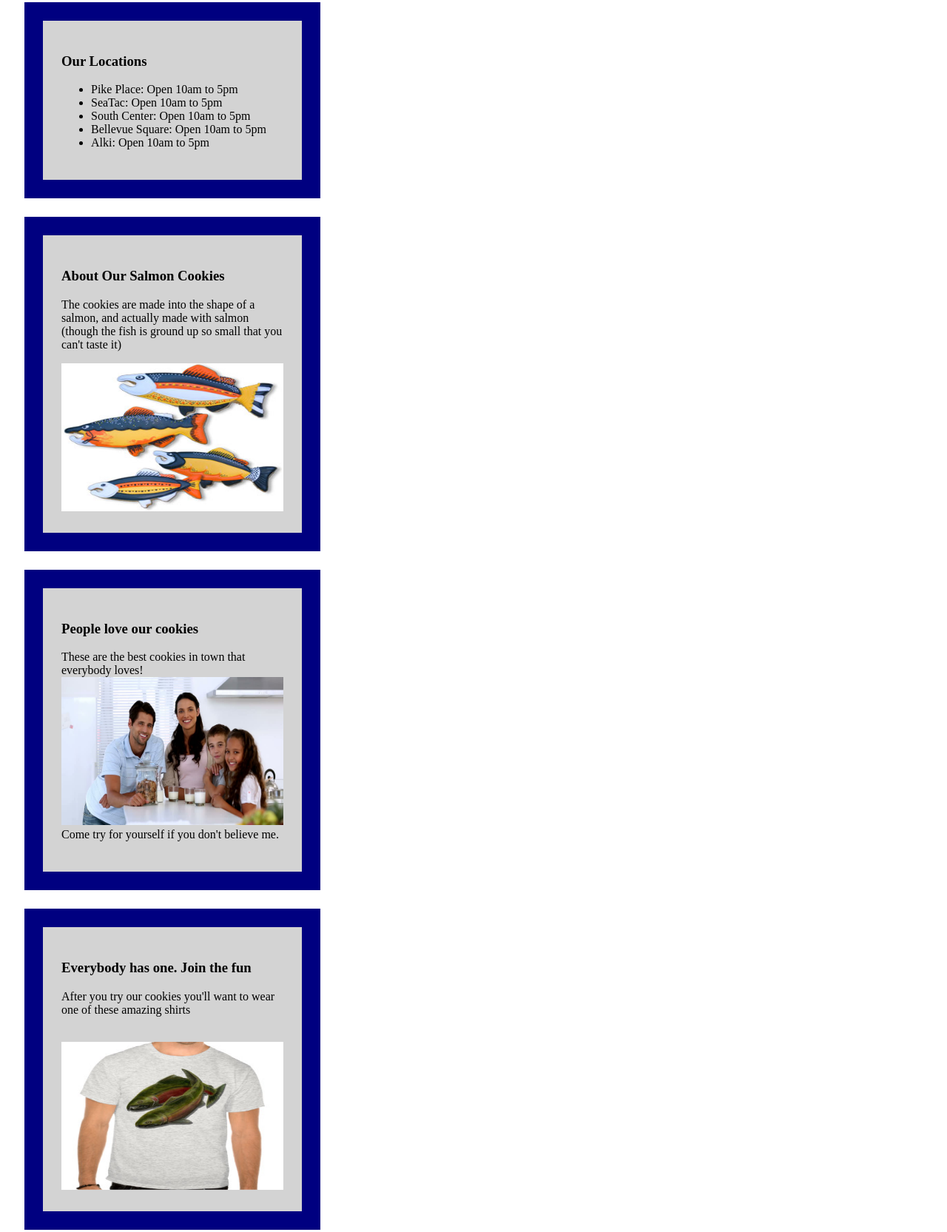
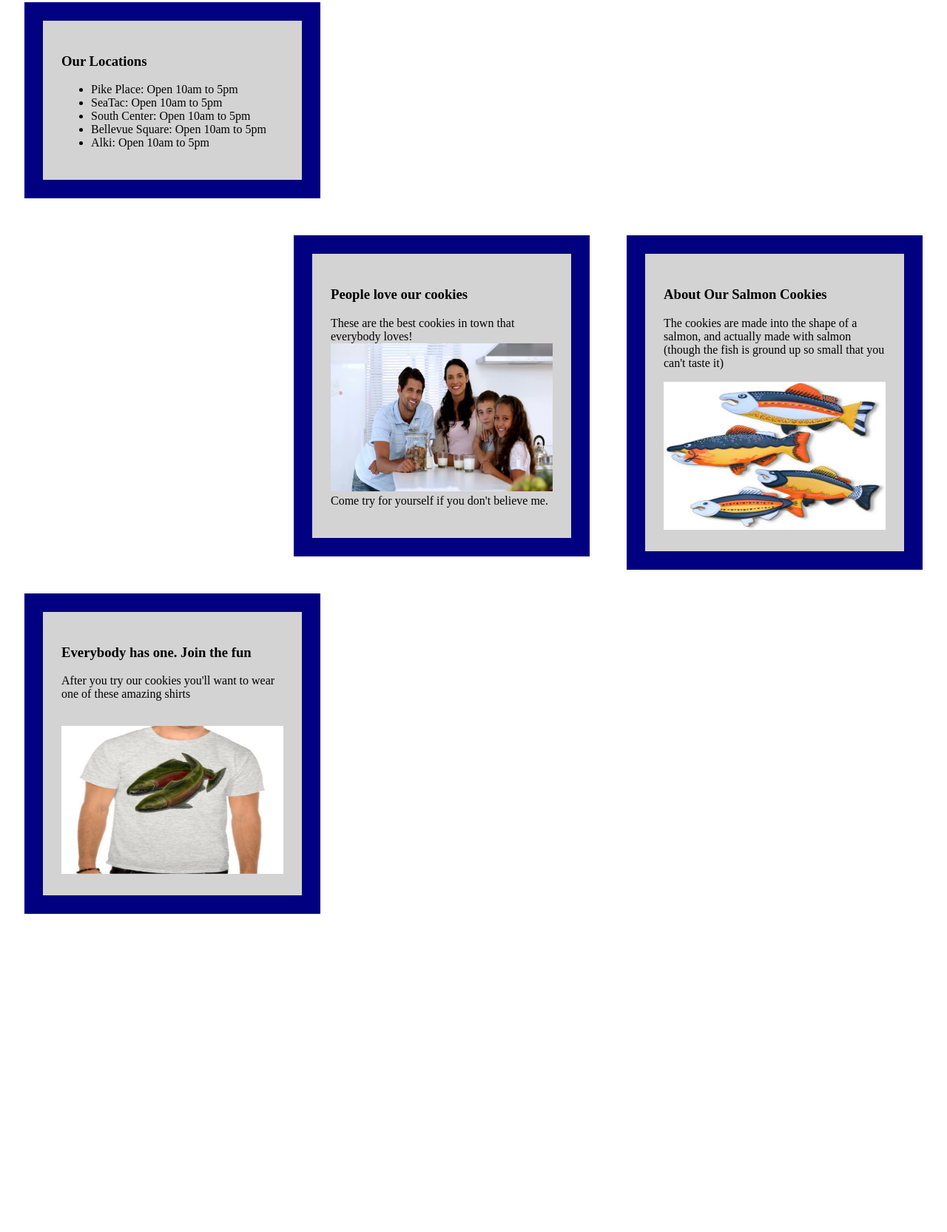
Before and after one commit to ardianajvazi/cookie-stand, a plain HTML site: page index.html in a window 1280 px wide. Shown: the part 165-1830 px from the top of the page at 74% size. After the commit the page ends 1425 px from the top, so only its background shows below. Drawn offline with Linux system fonts and the light colour scheme.

Commit message:
changed style

```diff
--- a/css/index.css
+++ b/css/index.css
@@ -14,6 +14,25 @@ div {
   }
 
 img {
+
   width: 300px;
   height: 200px;
 }
+img:hover {
+
+box-shadow:
+1px 1px #53a7ea,
+
+-webkit-transform: translateX(-3px);
+        transform: translateX(-3px);
+}
+#product {
+  float:left;
+}
+#aboutCookies {
+  float: right;
+}
+#family {
+  float: right;
+
+}
```
